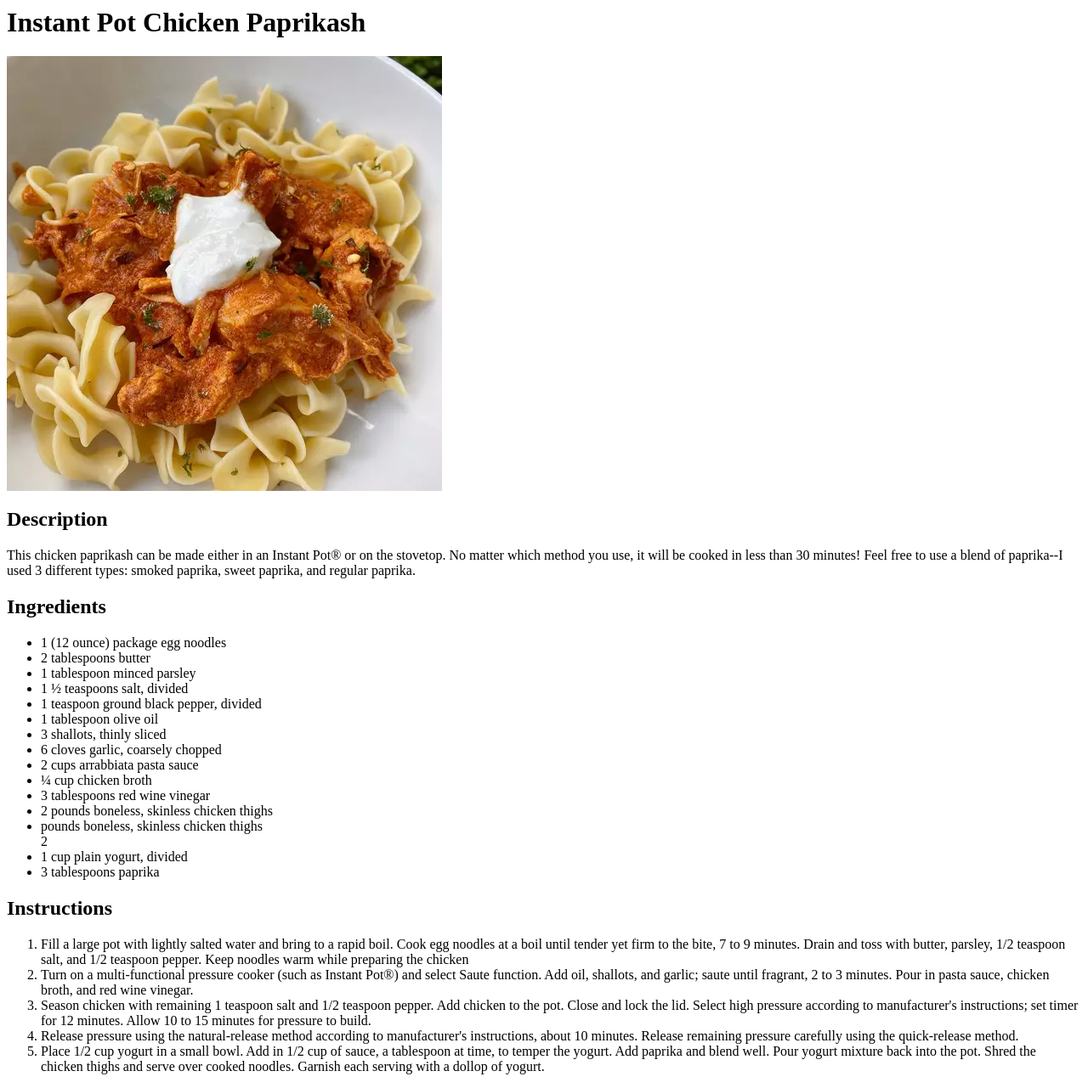
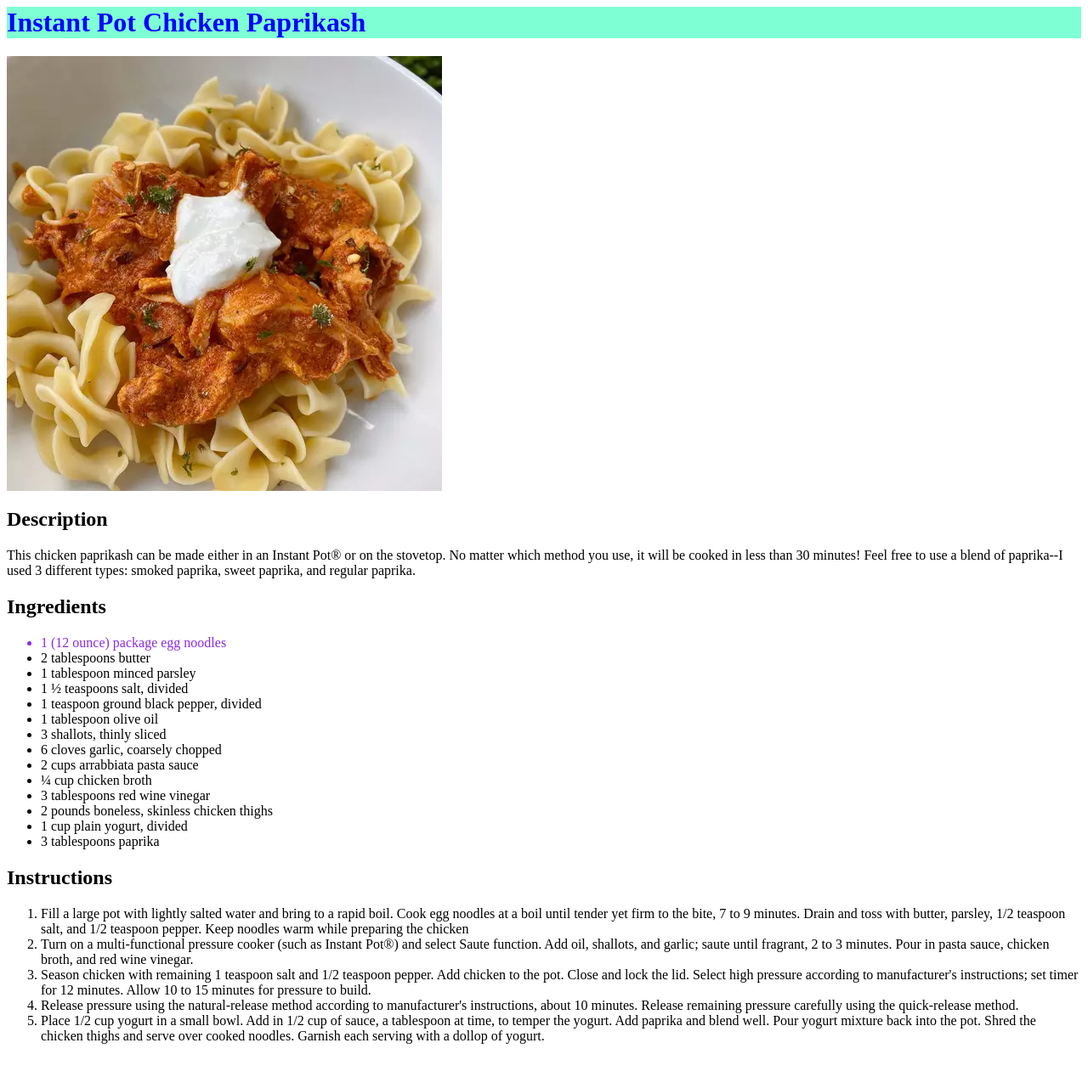
Before and after one commit to bikiris/Odin-Projects, a plain HTML site: page recipes/Instant-Pot-Chicken-Paprikash.html in a window 1280 px wide. Shown: the whole page at 85% size. After the commit the page ends 1245 px from the top, so only its background shows below. Drawn offline with Linux system fonts and the light colour scheme.

Commit message:
new css file

```diff
--- a/index.html
+++ b/index.html
@@ -4,8 +4,10 @@
     <meta charset="UTF-8">
     <meta name="viewport" content="width=device-width, initial-scale=1.0">
     <title>Odin Recipes</title>
+    <link rel="stylesheet" href="style.css" />
 </head>
 <body>
+
     <a href="./recipes/Instant-Pot-Chicken-Paprikash.html">Instant Pot Chicken Paprikash</a>
 
 </body>
--- a/recipes/Instant-Pot-Chicken-Paprikash.html
+++ b/recipes/Instant-Pot-Chicken-Paprikash.html
@@ -1,3 +1,13 @@
+<head>
+    <link rel="stylesheet" href="../style.css" />
+    <style>
+        h1 {
+            color: blue;
+            background-color: aquamarine;
+        }
+    </style>
+</head>
+
 <body>
     <h1>Instant Pot Chicken Paprikash</h1>
     <img src="image.webp" alt="Instant-Pot-Chicken-Paprikash">
@@ -7,7 +17,7 @@
     </p>
     <h2>Ingredients</h2>
     <ul>
-        <li>1 (12 ounce) package egg noodles</li>
+        <li style="color:blueviolet;">1 (12 ounce) package egg noodles</li>
         <li>2 tablespoons butter</li>
         <li>1 tablespoon minced parsley</li>
         <li>1 ½ teaspoons salt, divided</li>
@@ -19,7 +29,6 @@
         <li>¼ cup chicken broth</li>
         <li>3 tablespoons red wine vinegar</li>
         <li>2 pounds boneless, skinless chicken thighs</li>
-        <li> pounds boneless, skinless chicken thighs</li>2
         <li>1 cup plain yogurt, divided</li>
         <li>3 tablespoons paprika</li>
     </ul>
```
